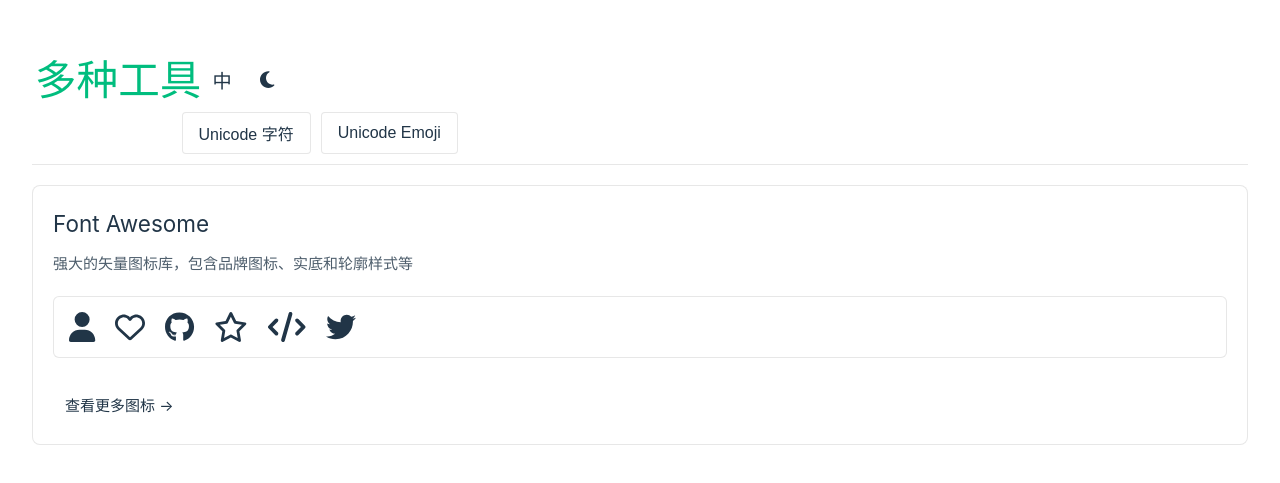
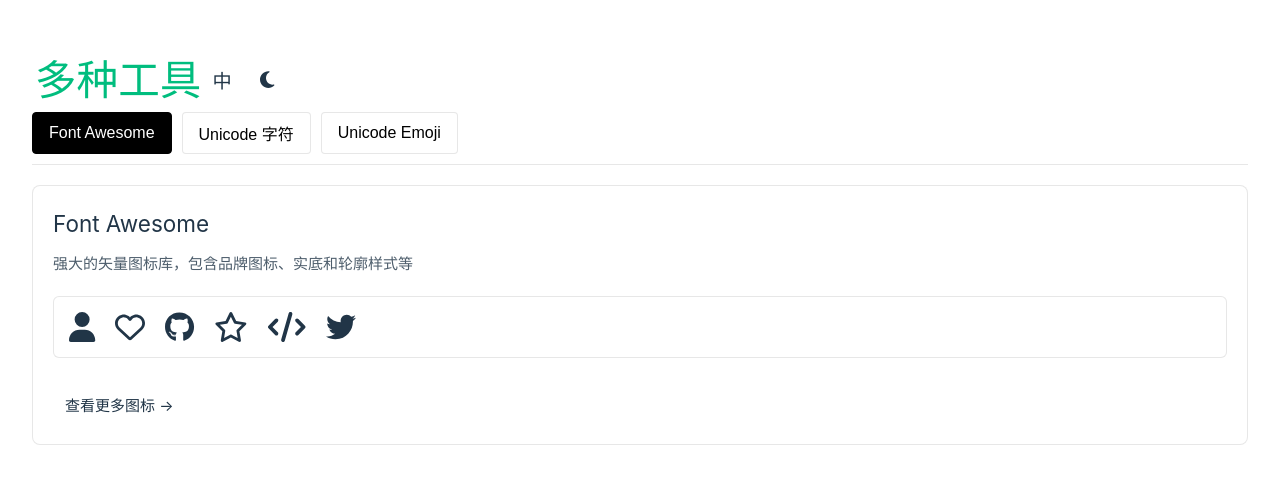
Before and after one commit to getofferhelp/vue-demo, a Vue app: page / in a window 1280 px wide. Shown: the part 143-626 px from the top of the page. Built offline with nearby package versions, Linux system fonts and the light colour scheme; the HTML template or start-up script is replaced by a standard one.

Commit message:
首页的变化，明暗

```diff
--- a/src/components/TheWelcome.vue
+++ b/src/components/TheWelcome.vue
@@ -107,17 +107,17 @@
 .tabs button {
   padding: 8px 16px;
   border: 1px solid var(--color-border);
-  background: var(--color-background);
+  background: white;
   cursor: pointer;
   font-size: 16px;
-  color: var(--color-text);
+  color: black;
   border-radius: 4px;
 }
 
 .tabs button.active {
-  background: var(--color-primary);
+  background: black;
   color: white;
-  border-color: var(--color-primary);
+  border-color: black;
 }
 
 .content-section {
```
